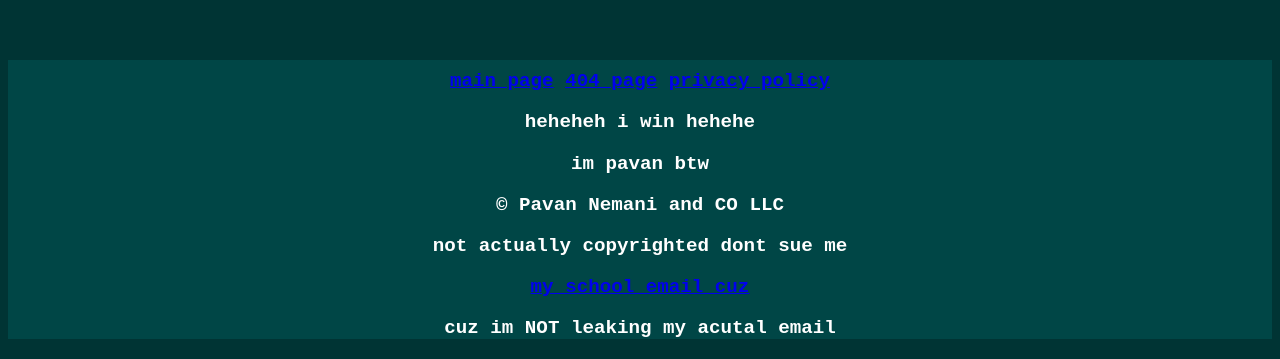
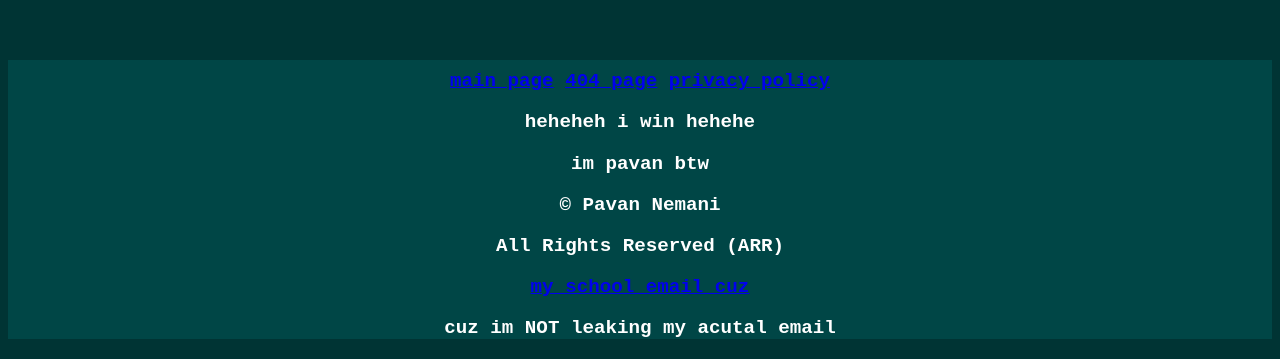
Before and after one commit to ophidianp/swirl_website, a plain HTML site: page 404.html in a window 1280 px wide. Shown: the part 1314-1673 px from the top of the page. Drawn offline with Linux system fonts and the light colour scheme.

Commit message:
license under All Rights Reserved (ARR)
Copyright (c) Pavan Nemani. Not open source; see LICENSE.

Co-Authored-By: Claude Opus 5.5 <noreply@anthropic.com>

```diff
--- a/404.html
+++ b/404.html
@@ -20,8 +20,8 @@
                 <a href="priv_policy.html">privacy policy</a>
                 <p>heheheh i win hehehe</p>
                 <p>im pavan btw</p>
-                <p>&copy; Pavan Nemani and CO LLC</p>
-                <p>not actually copyrighted dont sue me</p>
+                <p>&copy; Pavan Nemani</p>
+                <p>All Rights Reserved (ARR)</p>
                 <a href="mailto:pavan.nemani42@k12.leanderisd.org">my school email cuz</a>
                 <p> cuz im NOT leaking my acutal email</p>
             </nav>
```
Also changed, not shown: index.html (+2 -2 lines), priv_policy.html (+2 -2 lines), rickroll.html (+2 -2 lines), 2 other files.
